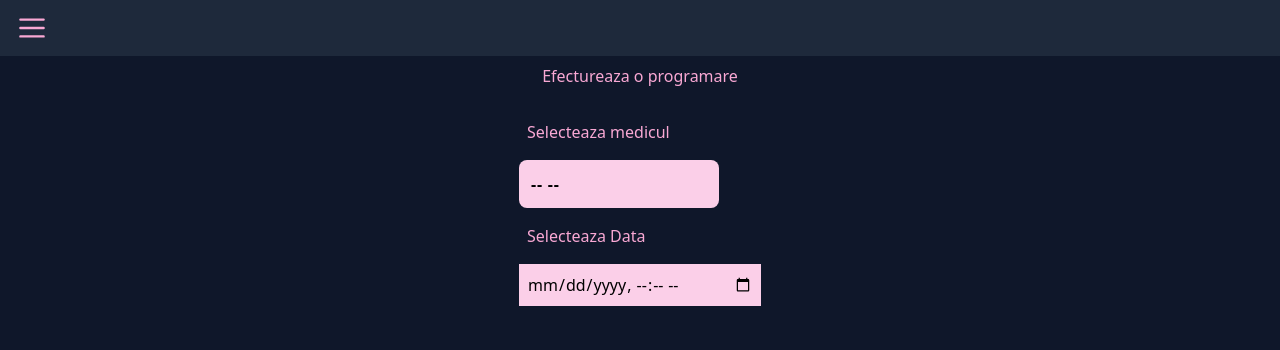
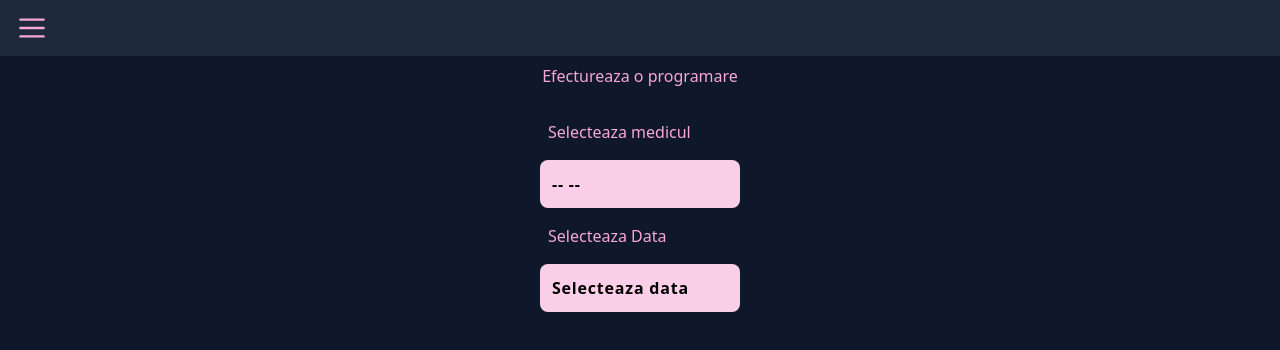
Before and after one commit to seculiraul/cardio-client, a React (Create React App) app: page /programare in a window 1280 px wide. Shown: the top 350 px of the page. Built offline with nearby package versions, Linux system fonts and the light colour scheme.

Commit message:
Added DatePicker component

```diff
--- /dev/null
+++ b/src/components/DatePicker.js
@@ -0,0 +1,43 @@
+import { Transition } from '@headlessui/react'
+import { useState } from 'react'
+
+const DatePicker = ({ dates }) => {
+  const [isOpen, setIsOpen] = useState(false)
+
+  const onDropdownClick = (e) => {
+    e.preventDefault()
+    setIsOpen((prev) => !prev)
+  }
+  return (
+    <div className="relative">
+      <button
+        onClick={(e) => onDropdownClick(e)}
+        className="bg-pink-200 p-2 mb-2 w-full flex items-center justify-between font-bold rounded-lg tracking-wider border-4 border-transparent active:border-white active:text-black duration-300"
+      >
+        Selecteaza data
+      </button>
+      <Transition
+        show={isOpen}
+        enter="ease-out duration-300"
+        enterFrom="opacity-0"
+        enterTo="opacity-100"
+        leave="ease-in duration-300"
+        leaveFrom="opacity-100"
+        leaveTo="opacity-0"
+        className="absolute top-14 p-4 bg-pink-300 w-[300px] rounded-lg grid grid-cols-3 gap-2"
+      >
+        {dates.map((date, i) => (
+          <span
+            onClick
+            key={i}
+            className="font-bold mx-auto rounded-xl p-2 cursor-pointer hover:bg-pink-100 duration-300"
+          >
+            {date}
+          </span>
+        ))}
+      </Transition>
+    </div>
+  )
+}
+
+export default DatePicker
--- a/src/features/appointments/Appointment.js
+++ b/src/features/appointments/Appointment.js
@@ -1,3 +1,4 @@
+import DatePicker from '../../components/DatePicker'
 import Dropdown from '../../components/Dropdown'
 
 const Appointment = () => {
@@ -10,6 +11,7 @@ const Appointment = () => {
   const onItemPicked = (opt) => {
     console.log(opt)
   }
+  const dates = ['14:00', '14:30', '15:00', '15:30', '16:00', '17:00']
   return (
     <div className="flex flex-col items-center justify-center">
       <label className="mx-auto p-2 text-pink-300 font-large">
@@ -27,7 +29,7 @@ const Appointment = () => {
         </div>
         <div className="flex flex-col gap-2 my-2">
           <label className="text-pink-300 p-2">Selecteaza Data</label>
-          <input className="bg-pink-200 p-2 text-black" type="datetime-local" />
+          <DatePicker dates={dates} />
         </div>
       </form>
     </div>
```
